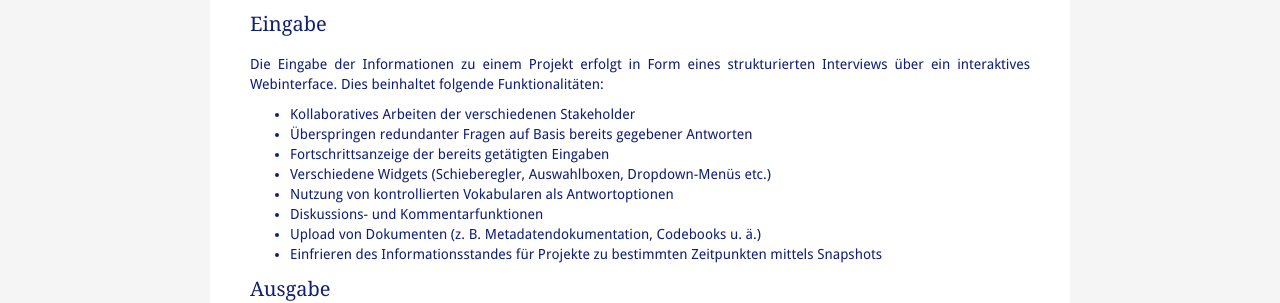
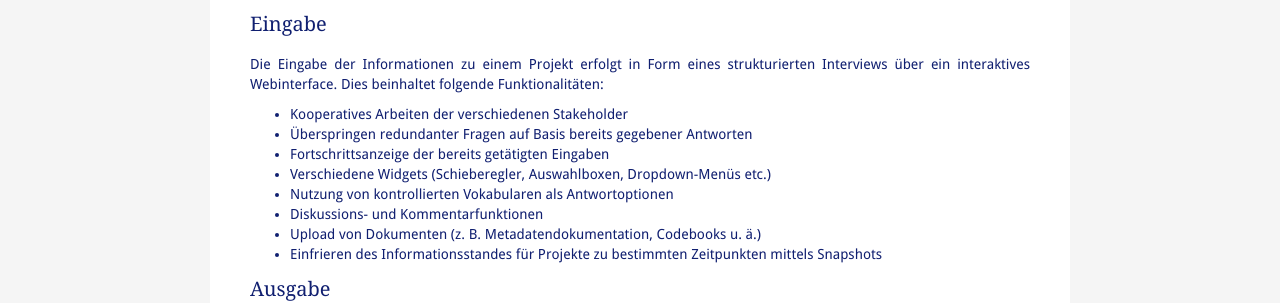
Before and after one commit to rdmorganiser/rdmorganiser.github.io, a Jekyll site: the page built from software.md, in a window 1280 px wide and 900 px high. Shown: the part 306-609 px from the top of the window. Built offline with Jekyll 4.4.1, drawn with Linux system fonts in a browser that asks for light colours; our own code applies the rules of GitHub Pages for plain Markdown files.

Commit message:
Update software.md

```diff
--- a/software.md
+++ b/software.md
@@ -17,7 +17,7 @@ Eingabe
 
 Die Eingabe der Informationen zu einem Projekt erfolgt in Form eines strukturierten Interviews über ein interaktives Webinterface. Dies beinhaltet folgende Funktionalitäten:
 
-* Kollaboratives Arbeiten der verschiedenen Stakeholder
+* Kooperatives Arbeiten der verschiedenen Stakeholder
 * Überspringen redundanter Fragen auf Basis bereits gegebener Antworten
 * Fortschrittsanzeige der bereits getätigten Eingaben
 * Verschiedene Widgets (Schieberegler, Auswahlboxen, Dropdown-Menüs etc.)
```
